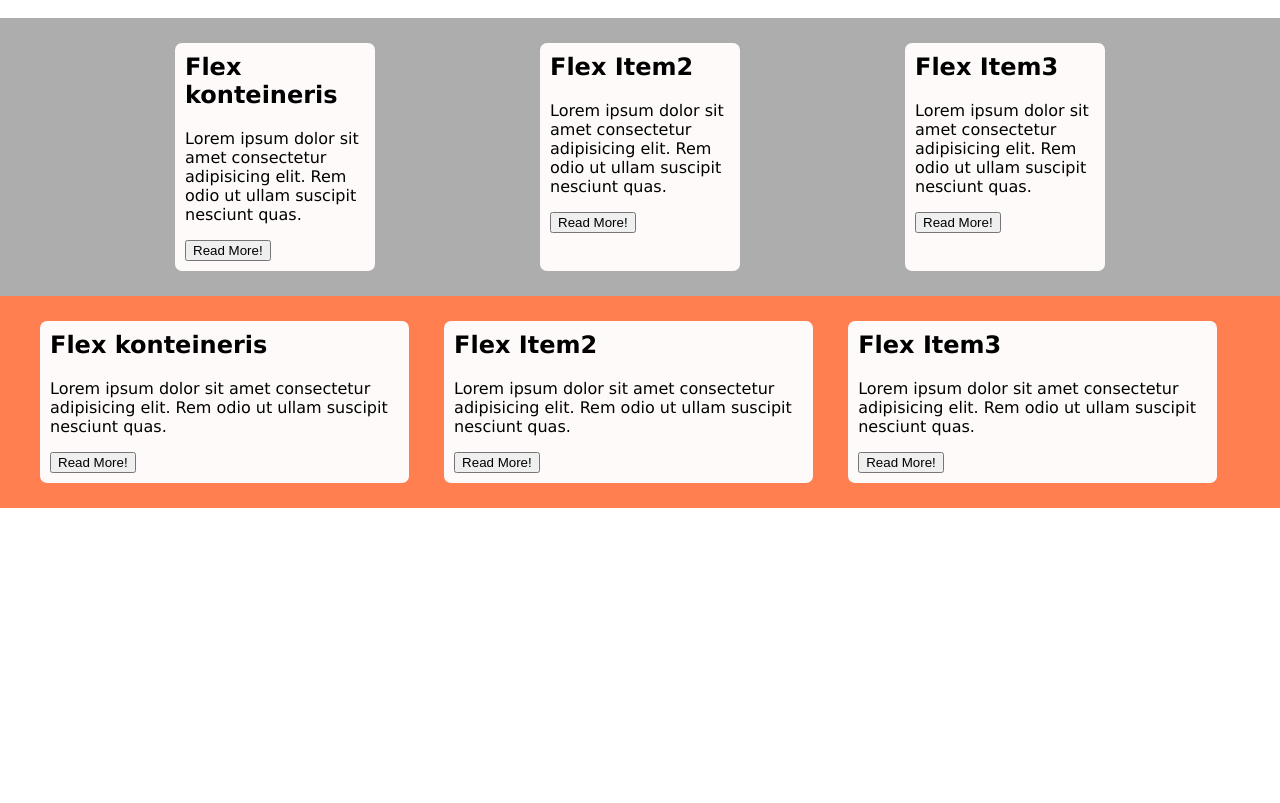
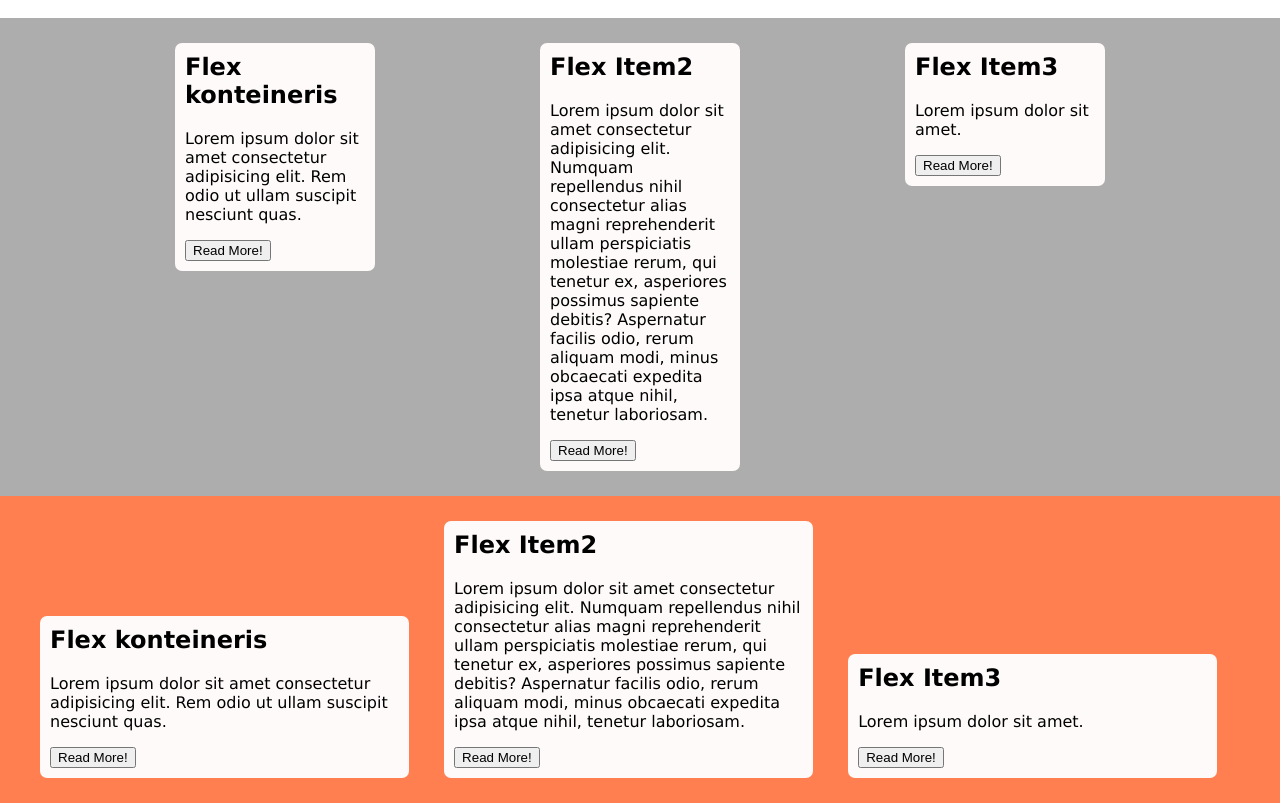
Before and after one commit to M4riu5/Git-Flexbox, a plain HTML site: page index.html in a window 1280 px wide. Shown: the part 41-844 px from the top of the page. Before the commit the page ends 800 px from the top, so only its background shows below. Drawn offline with Linux system fonts and the light colour scheme.

Commit message:
allign items

```diff
--- a/index.html
+++ b/index.html
@@ -25,8 +25,11 @@
       <article class="post">
         <h2>Flex Item2</h2>
         <p>
-          Lorem ipsum dolor sit amet consectetur adipisicing elit. Rem odio ut
-          ullam suscipit nesciunt quas.
+          Lorem ipsum dolor sit amet consectetur adipisicing elit. Numquam
+          repellendus nihil consectetur alias magni reprehenderit ullam
+          perspiciatis molestiae rerum, qui tenetur ex, asperiores possimus
+          sapiente debitis? Aspernatur facilis odio, rerum aliquam modi, minus
+          obcaecati expedita ipsa atque nihil, tenetur laboriosam.
         </p>
         <button>Read More!</button>
       </article>
@@ -34,10 +37,7 @@
       <!-- OneArticle -->
       <article class="post">
         <h2>Flex Item3</h2>
-        <p>
-          Lorem ipsum dolor sit amet consectetur adipisicing elit. Rem odio ut
-          ullam suscipit nesciunt quas.
-        </p>
+        <p>Lorem ipsum dolor sit amet.</p>
         <button>Read More!</button>
       </article>
       <!-- /OneArticle -->
@@ -57,8 +57,11 @@
       <article class="post">
         <h2>Flex Item2</h2>
         <p>
-          Lorem ipsum dolor sit amet consectetur adipisicing elit. Rem odio ut
-          ullam suscipit nesciunt quas.
+          Lorem ipsum dolor sit amet consectetur adipisicing elit. Numquam
+          repellendus nihil consectetur alias magni reprehenderit ullam
+          perspiciatis molestiae rerum, qui tenetur ex, asperiores possimus
+          sapiente debitis? Aspernatur facilis odio, rerum aliquam modi, minus
+          obcaecati expedita ipsa atque nihil, tenetur laboriosam.
         </p>
         <button>Read More!</button>
       </article>
@@ -66,10 +69,7 @@
       <!-- OneArticle -->
       <article class="post">
         <h2>Flex Item3</h2>
-        <p>
-          Lorem ipsum dolor sit amet consectetur adipisicing elit. Rem odio ut
-          ullam suscipit nesciunt quas.
-        </p>
+        <p>Lorem ipsum dolor sit amet.</p>
         <button>Read More!</button>
       </article>
       <!-- /OneArticle -->
--- a/style.css
+++ b/style.css
@@ -10,6 +10,8 @@
   justify-content: center;
   justify-content: space-between;
   justify-content: space-evenly;
+  /* Isdestymas statmena asimi */
+  align-items: flex-start;
   /* Gapa butinai teviniui elementui deti , Gapas sukuria tikslu tarpeli tarp elementu*/
   /* flex-wrap: wrap; */
 }
```
